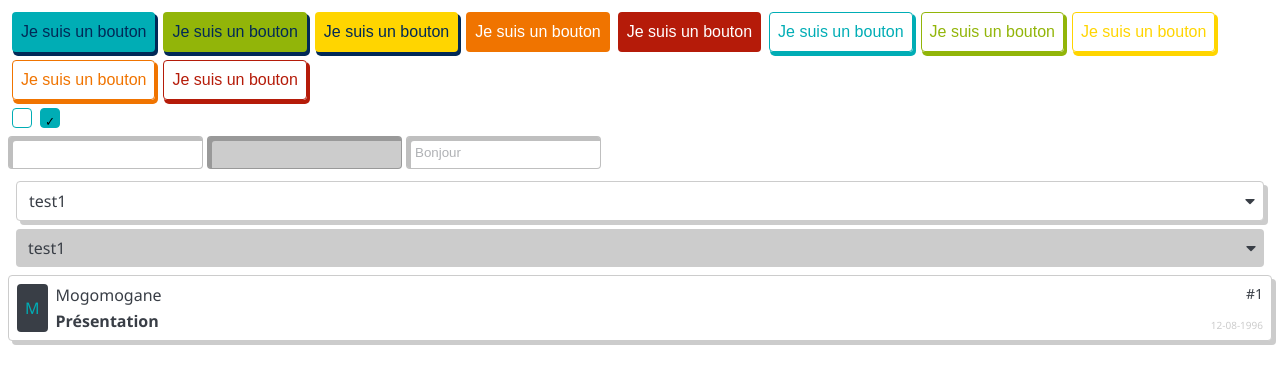
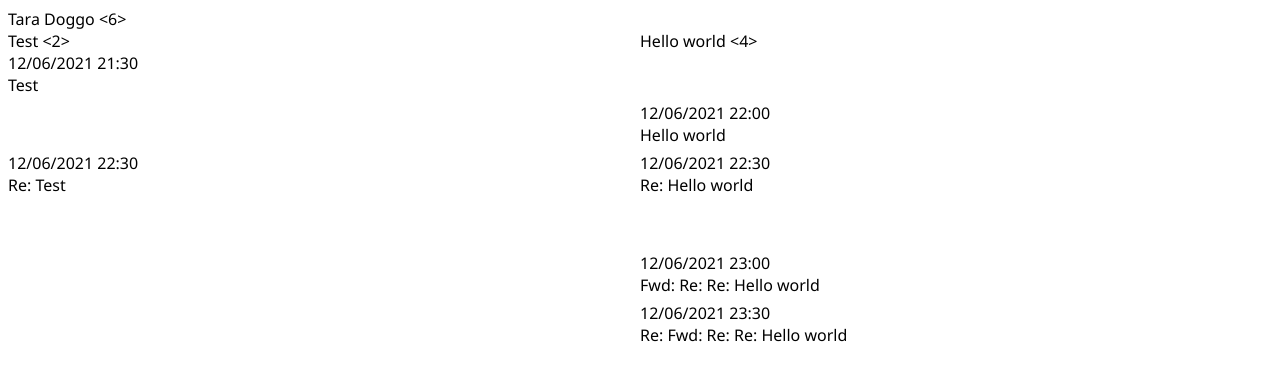
Before and after one commit to Cl0v1s/Mail, a React app in the folder frontend/: page / in a window 1280 px wide. Shown: the top 384 px of the page. Built offline with nearby package versions, Linux system fonts and the light colour scheme; the HTML template or start-up script is replaced by a standard one.

Commit message:
Ebauche zooming

```diff
--- a/frontend/App.jsx
+++ b/frontend/App.jsx
@@ -2,11 +2,76 @@ import React, { Component } from 'react';
 
 import './style/theme.scss';
 
+/*
 import { Button, ButtonOutline } from './common/Button/Button.jsx';
 import { Checkbox } from './common/Checkbox/Checkbox.jsx';
 import { Input } from './common/Input/Input.jsx';
 import { Select } from './common/Select/Select.jsx';
 import { MailEntry } from './mail/MailEntry/MailEntry.jsx';
+*/
+
+import ZI from './ZI/ZI.jsx';
+
+const tara = {
+	name: 'Tara Doggo',
+	address: 'tara@doggo.com'
+};
+
+const dog = {
+	name: 'Dog Doggo',
+	address: 'dog@doggo.com'
+};
+
+const clovis = {
+	name: 'Clovis Doggo',
+	address: 'clovis@doggo.com'
+};
+
+const mails = [
+	{
+		headers: {
+			Date: '12/06/2021 22:00',
+			Subject: 'Hello world',
+			From: [tara],
+			To: [clovis]
+		},
+	}, {
+		headers: {
+			Date: '12/06/2021 22:30',
+			Subject: 'Re: Hello world',
+			From: [clovis],
+			To: [tara]
+		},
+	}, {
+		headers: {
+			Date: '12/06/2021 23:00',
+			Subject: 'Fwd: Re: Re: Hello world',
+			From: [tara],
+			To: [clovis, dog]
+		},
+	}, {
+		headers: {
+			Date: '12/06/2021 23:30',
+			Subject: 'Re: Fwd: Re: Re: Hello world',
+			From: [dog],
+			To: [clovis, tara]
+		},
+	}, {
+		headers: {
+			Date: '12/06/2021 21:30',
+			Subject: 'Test',
+			From: [clovis],
+			To: [tara]
+		},
+	}, {
+		headers: {
+			Date: '12/06/2021 22:30',
+			Subject: 'Re: Test',
+			From: [tara],
+			To: [clovis]
+		},
+	}
+]
 
 export default class App extends Component {
 	constructor(props) {
@@ -15,6 +80,12 @@ export default class App extends Component {
 
 	onClick = () => console.log('onClick');
 
+
+	render() {
+		return <ZI address={tara} mails={mails} />
+	}
+
+	/*
 	render() {
 		return (
 			<div className="component-app">
@@ -76,5 +147,6 @@ export default class App extends Component {
 			</div>
 		);
 	}
+	*/
 
 };
--- /dev/null
+++ b/frontend/ZI/Conversation/Conversation.jsx
@@ -0,0 +1,30 @@
+import React from 'react';
+import PropTypes from 'prop-types';
+
+import Mail from './../Mail/Mail.jsx';
+
+import { Mail as MailType } from '../../model/types';
+
+export default class Conversation extends React.Component {
+    static propTypes = {
+        subject: PropTypes.string.isRequired,
+        mails:  PropTypes.arrayOf(MailType).isRequired,
+    }
+
+    render() {
+        return (
+            <div className="component-zi-conversation">
+                <div className="subject">
+                    { this.props.subject } &lt;{this.props.mails.length}&gt;
+                </div>
+                <div  style={{ position: "relative" }}>
+                    {
+                        this.props.mails.map((mail) => <Mail mail={mail} />)
+                    }
+                </div>
+            </div>
+        )
+    }
+
+
+}
--- /dev/null
+++ b/frontend/ZI/Mail/Mail.jsx
@@ -0,0 +1,27 @@
+import React from 'react';
+
+import { Mail as MailType } from '../../model/types';
+
+export default class Mail extends React.Component {
+    static propTypes = {
+        mail: MailType.isRequired,
+    }
+
+    render() {
+        return (
+            <div className="component-zi-mail" style={{ position: "absolute", top: this.props.mail.index * 50 }}>
+                <div className="date">
+                    { this.props.mail.headers.Date }
+                </div>
+                <div className="suject">
+                    { this.props.mail.headers.Subject }
+                </div>
+                {
+                    // Intégrer ici le corps du mail
+                }
+            </div>
+        )
+    }
+
+
+}
--- /dev/null
+++ b/frontend/ZI/ZI.jsx
@@ -0,0 +1,75 @@
+import React from 'react';
+import PropTypes from 'prop-types';
+
+import Conversation from './Conversation/Conversation.jsx';
+
+import { Mail as MailType, Address as AddressType } from '../model/types';
+
+export default class ZI extends React.Component {
+    static propTypes = {
+        address: AddressType.isRequired,
+        mails:  PropTypes.arrayOf(MailType).isRequired,
+    }
+
+    constructor(props) {
+        super(props);
+
+        this.state = {
+            conversations: this.sortConversations(this.props.mails),
+        }
+    }
+
+    componentDidUpdate(oldProps, oldState) {
+        if(oldProps.mails != this.props.mails) {
+            this.setState({
+                conversations: this.sortConversations(mails),
+            })
+        }
+    }
+
+    sortConversations = (mails) => {
+        mails = mails.sort((a, b) => {
+            const dateA = Date.parse(a.headers.Date);
+            const dateB = Date.parse(b.headers.Date);
+            a.headers.parsedDate = dateA;
+            b.headers.parsedDate = dateB;
+            return dateA - dateB;
+        });
+        // TODO: sort par date
+        const conversations = {};
+        mails.forEach((mail, index) => {
+            const subject = mail.headers.Subject
+                .toLowerCase()
+                .replace(/re:/g, '')
+                .replace(/fwd:/g, '')
+                .trim();
+            if(conversations[subject] == null) conversations[subject] = [];
+
+            if(mail.headers.parsedDate === mails[index - 1]?.headers.parsedDate) index -= 1;
+            conversations[subject].push({
+                ...mail,
+                index,
+            });
+        });
+        return Object.values(conversations);
+    }
+
+    render() {
+        return (
+            <div className="component-zi">
+                <div className="address">
+                    { this.props.address.name || this.props.address.address } &lt;{this.props.mails.length}&gt;
+                </div>
+                    <div className="d-flex">
+                    {
+                        this.state.conversations.map((conv) => <div className="col">
+                            <Conversation subject={conv[0].headers.Subject} mails={conv} />
+                        </div>)
+                    }
+                </div>
+            </div>
+        )
+    }
+
+
+}
```
